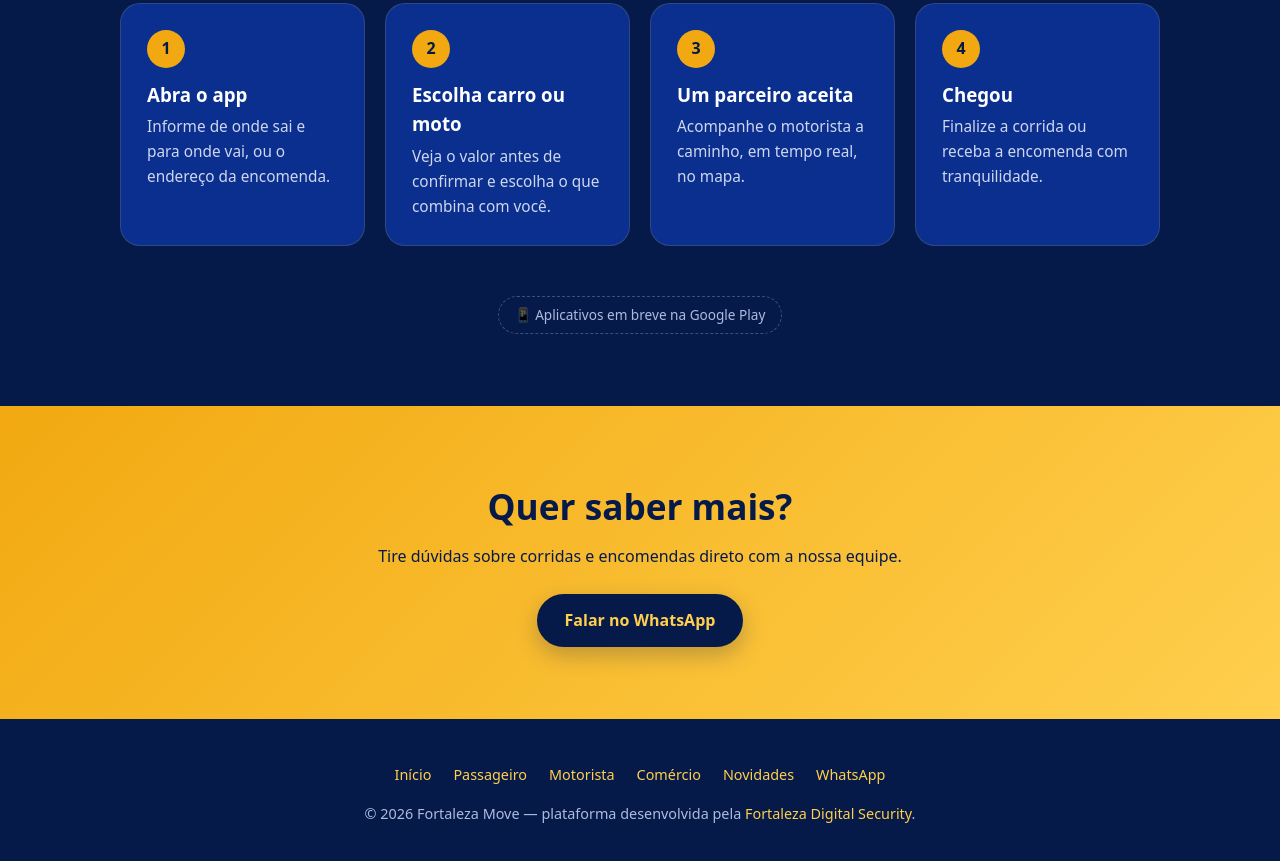
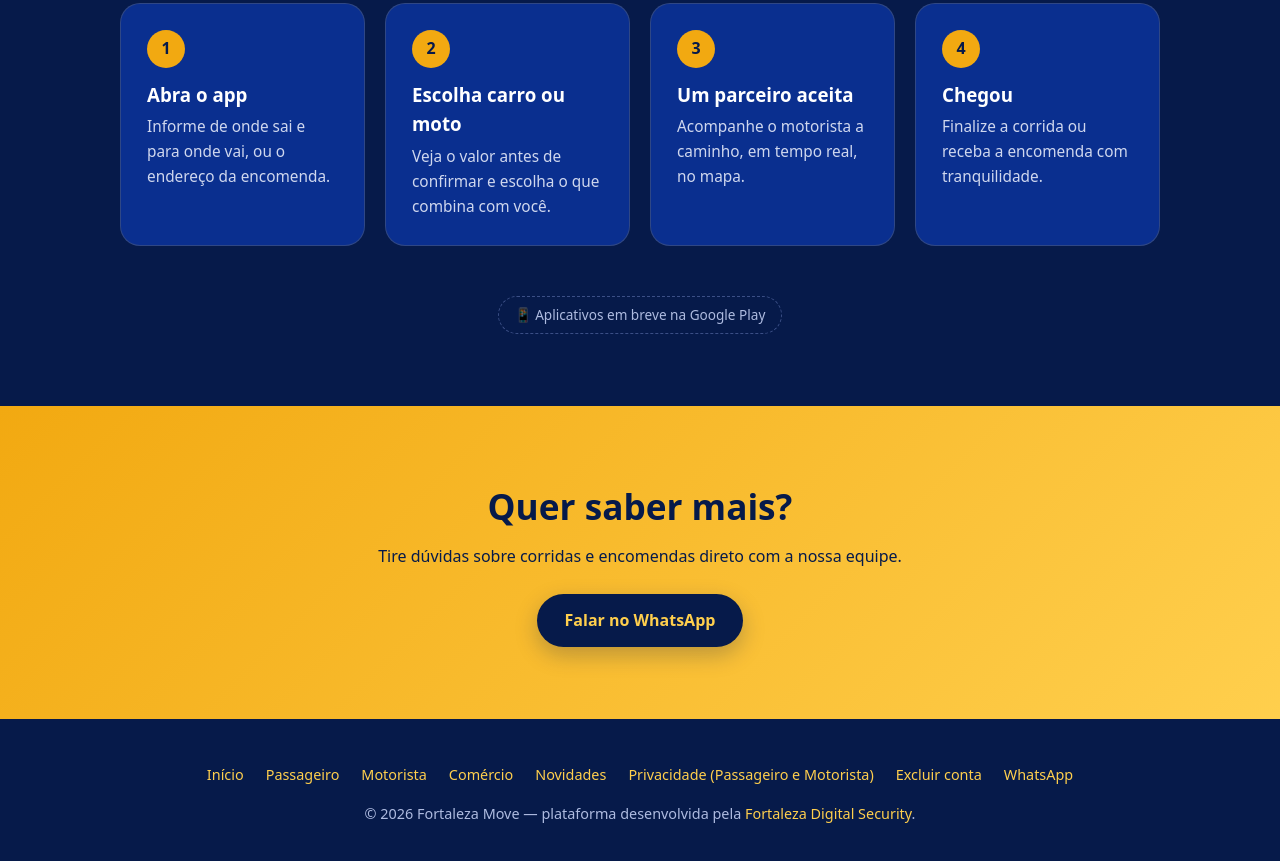
Before and after one commit to dasilvagonchoroskie-cpu/fortaleza-move-site, a plain HTML site: page passageiro.html in a window 1280 px wide. Shown: the part 1052-1913 px from the top of the page. Drawn offline with nearby package versions, Linux system fonts and the light colour scheme; no server answers.

Commit message:
Rodape: links de privacidade e exclusao de conta (passageiro)
Co-Authored-By: Claude Sonnet 5.5 <noreply@anthropic.com>
Claude-Session: https://claude.ai/code/session_0112ZHPmMua4eYYzayV8ZkeT

```diff
--- a/passageiro.html
+++ b/passageiro.html
@@ -70,7 +70,7 @@
 </main>
 <nav class="bottomnav" aria-label="Navegação do aplicativo"><a href="index.html"><svg viewBox="0 0 24 24" aria-hidden="true" focusable="false"><path d="M3 11.5 12 4l9 7.5"/><path d="M5.5 10v10h4.5v-6h4v6h4.5V10"/></svg><span>Início</span></a><a href="passageiro.html" aria-current="page"><svg viewBox="0 0 24 24" aria-hidden="true" focusable="false"><path d="M5 15.5 6.6 10.6A2 2 0 0 1 8.5 9.2h7a2 2 0 0 1 1.9 1.4L19 15.5"/><rect x="3" y="15.5" width="18" height="4.5" rx="1.6"/><path d="M6.5 17.7h.01M17.5 17.7h.01"/></svg><span>Passageiro</span></a><a href="motorista.html"><svg viewBox="0 0 24 24" aria-hidden="true" focusable="false"><circle cx="12" cy="12" r="9"/><circle cx="12" cy="12" r="2.2"/><path d="M3.4 10.6 9.8 11.4M20.6 10.6l-6.4.8M12 14.2V21"/></svg><span>Motorista</span></a><a href="comercio.html"><svg viewBox="0 0 24 24" aria-hidden="true" focusable="false"><path d="M5.2 8h13.6l-1 12H6.2l-1-12z"/><path d="M9 8V6.5a3 3 0 0 1 6 0V8"/></svg><span>Comércio</span></a><a href="novidades.html"><svg viewBox="0 0 24 24" aria-hidden="true" focusable="false"><path d="M4 10v4h3l7 4V6L7 10H4z"/><path d="M17.2 9.2a4 4 0 0 1 0 5.6"/></svg><span>Novidades</span></a></nav>
 <footer class="rodape">
-  <div class="links"><a href="index.html">Início</a><a href="passageiro.html">Passageiro</a><a href="motorista.html">Motorista</a><a href="comercio.html">Comércio</a><a href="novidades.html">Novidades</a><a data-wa="Olá! Vim pelo site da Fortaleza Move." href="https://wa.me/5564996472794">WhatsApp</a></div>
+  <div class="links"><a href="index.html">Início</a><a href="passageiro.html">Passageiro</a><a href="motorista.html">Motorista</a><a href="comercio.html">Comércio</a><a href="novidades.html">Novidades</a><a href="https://api.fortalezadigitalsecurity.com.br/api/legal/privacidade" rel="noopener">Privacidade (Passageiro e Motorista)</a><a href="https://api.fortalezadigitalsecurity.com.br/api/conta/exclusao" rel="noopener">Excluir conta</a><a data-wa="Olá! Vim pelo site da Fortaleza Move." href="https://wa.me/5564996472794">WhatsApp</a></div>
   <p><button id="btn-instalar" class="btn btn-sm btn-gold" type="button" hidden>Instalar o aplicativo</button></p>
   <p>© <span id="ano">2026</span> Fortaleza Move — plataforma desenvolvida pela <a href="https://fortalezadigitalsecurity.com.br" rel="noopener">Fortaleza Digital Security</a>.</p>
 </footer>
```
